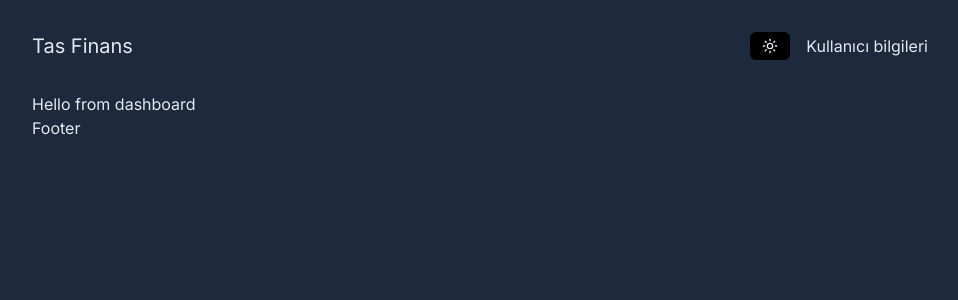
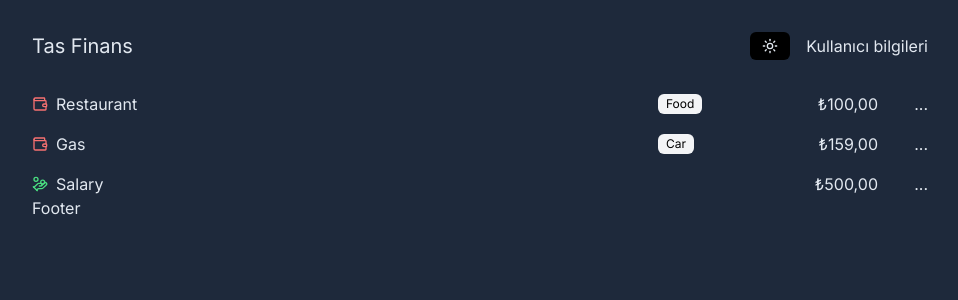
Before and after one commit to tascagdas/Tas-Finans, a Next.js app: page /dashboard in a window 1280 px wide. Shown: the top 300 px of the page, without its empty margins (160-1118 px from the left). Built offline with nearby package versions, Linux system fonts and the light colour scheme; no server answers; data requests are answered from the project's data file.

Commit message:
transaction list oluşturuldu, data fetch edilip maplendi

```diff
--- /dev/null
+++ b/app/dashboard/components/transaction-list.js
@@ -0,0 +1,18 @@
+import TransactionItem from '@/components/transaction-item'
+import React from 'react'
+
+const TransactionList = async () => {
+    const response = await fetch('http://localhost:3100/transactions'
+    )
+    const transactions = await response.json()
+
+  return (
+      <section className='space-y-4'>
+          {transactions.map(transaction => <div key={transaction.id}>
+              <TransactionItem type={transaction.type} category={transaction.category} description={transaction.description} amount={transaction.amount}/>
+          </div>)}
+    </section>
+  )
+}
+
+export default TransactionList
--- a/app/dashboard/page.js
+++ b/app/dashboard/page.js
@@ -1,7 +1,10 @@
+import TransactionList from "./components/transaction-list"
+
 const Page = () => {
   return (
       <>
-          Hello from dashboard
+
+      <TransactionList/>
       </>
   )
 }
```
